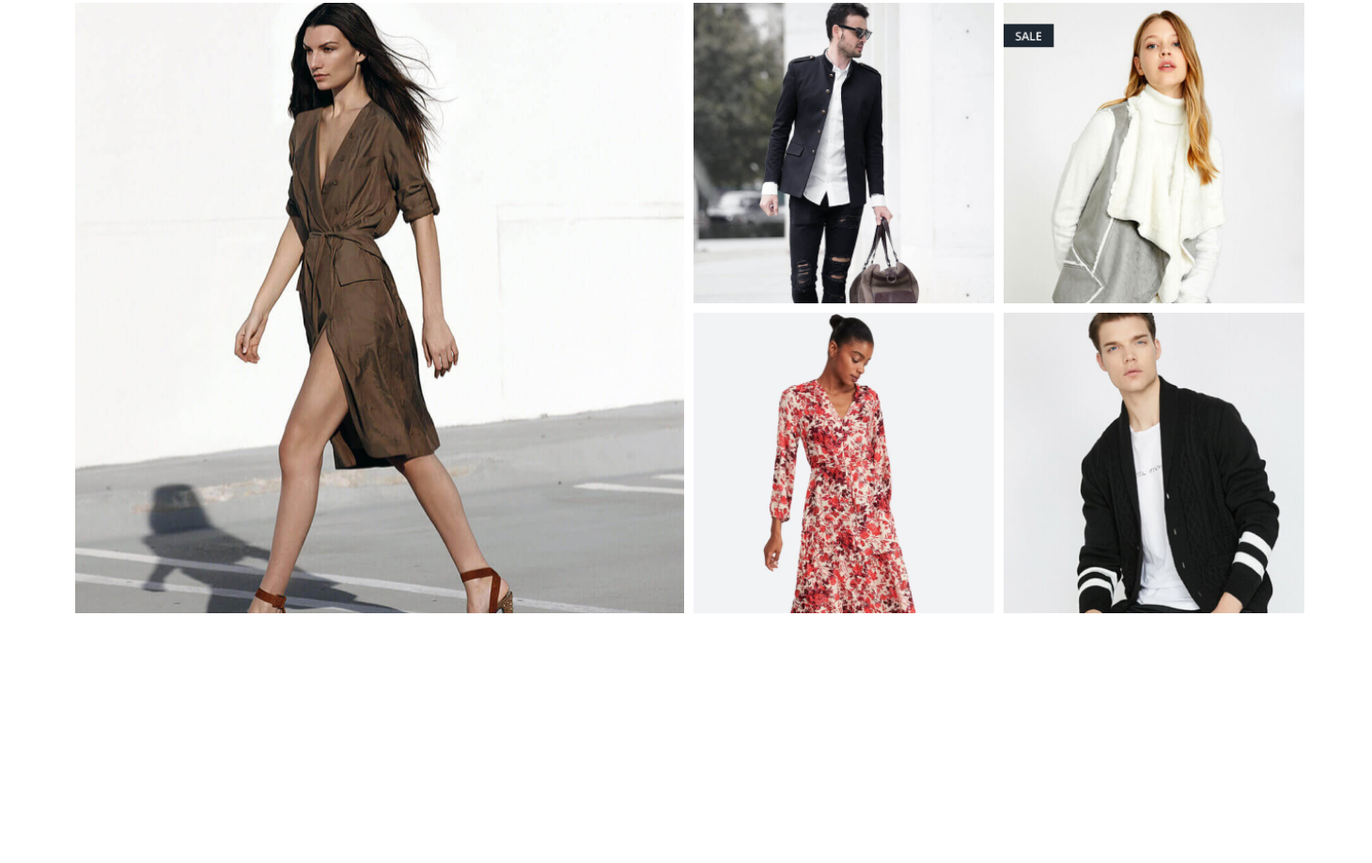
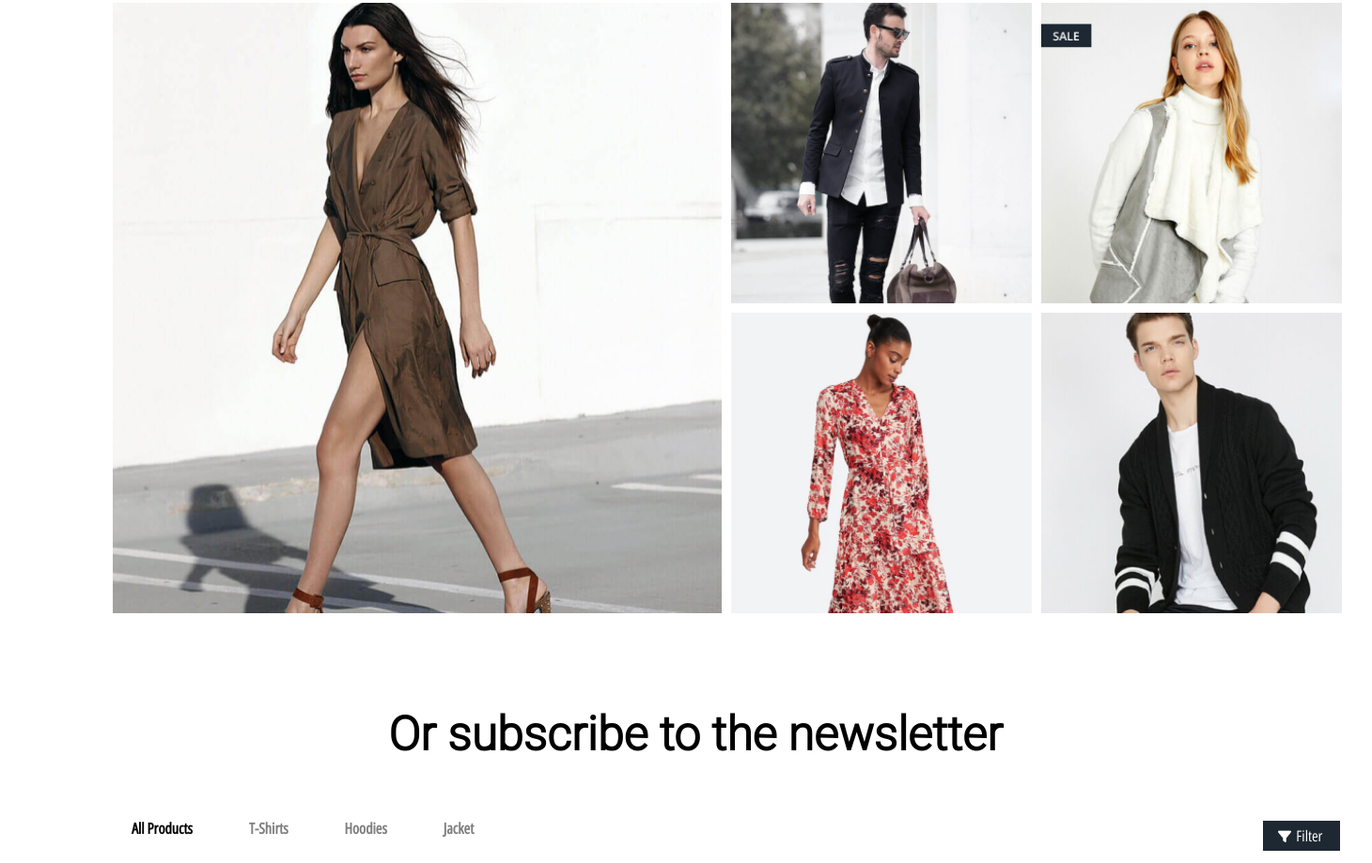
Before and after one commit to giobashvili1/sacavi87, a plain HTML site: page Landing Page/index.html in a window 1280 px wide. Shown: the part 974-1893 px from the top of the page at 94% size, 1460 px wide, since content can reach past the window. Before the commit the page ends 1627 px from the top, so only its background shows below. Drawn offline with Linux system fonts and the light colour scheme.

Commit message:
Add files via upload

```diff
--- a/Landing Page/index.html
+++ b/Landing Page/index.html
@@ -51,9 +51,15 @@
               Shop Now
             </button>
           </div>
+          <div class="Vector">
+            <img class="vec-img" src="./img/Vector.png" alt="">
+          </div>
+          <div class="frame"></div>
+
             <div class="col-girl">
               <img class="col-girl" src="./img/19.png" alt="">
             </div>
+
          </div>
        <div class="menu2">
         <div>
@@ -87,13 +93,23 @@
         </div>
 
       </div>
-
-
       </div>
+       </div>
+       <div class="price-cont">
+        <h1>Or subscribe to the newsletter</h1>
+        <div class="prices">
+      <h5>All Products</h5>
+      <h5  class="col-gr">T-Shirts</h5>
+      <h5  class="col-gr">Hoodies</h5>
+      <h5  class="col-gr">Jacket</h5>
+      <button class="btn">
+        <img src="./img/filter.png" alt="">
+        Filter
+      </button>
+  </div>
 
 
        </div>
-
         </div>
 
 
--- a/Landing Page/style.css
+++ b/Landing Page/style.css
@@ -17,8 +17,8 @@ body{
 .container-liquid{
     background: var(--Black-5, rgba(30, 40, 50, 0.05));
     height: 800px;
-    padding-left: 80px;
-    padding-right: 80px;
+    padding-left: 120px;
+    padding-right: 120px;
 
 }
 .container{
@@ -30,6 +30,7 @@ body{
    margin-top: auto;
     display: flex;
     justify-content: space-between;
+    width: 100%;
 }
 .btn-manual{
 
@@ -39,6 +40,7 @@ body{
 }
 .logo{
     margin-top: 20px;
+    margin-left: 150px;
 }
 
 ul{
@@ -81,7 +83,7 @@ li{
 }
 h6{
     color: var(--Dark, #000);
-    font-feature-settings: 'clig' off, 'liga' off;
+
     font-family: "opensans";
     font-size: 16px;
     font-style: normal;
@@ -93,7 +95,7 @@ h6{
 
 h3{
     color: var(--Dark, #000);
-    font-feature-settings: 'clig' off, 'liga' off;
+
     font-family: "robotto";
     font-size: 74px;
     font-style: normal;
@@ -104,13 +106,25 @@ h3{
 }
 p{
     color: var(--Dark, #000);
-    font-feature-settings: 'clig' off, 'liga' off;
+
     font-family: "roboto";
     font-size: 30px;
     font-style: normal;
     font-weight: 400;
     line-height: 55px;
     text-transform: capitalize;
+}
+.frame{
+    width: 424px;
+    height: 542px;
+    flex-shrink: 0;
+
+    border-radius: 160px 0px;
+    border: 2px solid var(--Dark-25, rgba(0, 0, 0, 0.25));
+    margin-top: 60px;
+    position: absolute;
+    right: 100px;
+
 }
 .col-btn{
     width: 231px;
@@ -122,13 +136,10 @@ p{
     gap: 8px;
     background: var(--Black, #1E2832);
     color: var(--White, #FFF);
-    font-feature-settings: 'clig' off, 'liga' off;
+
     font-family: "robotto";
     font-size: 29px;
-    font-style: normal;
-    font-weight: 400;
-    line-height: normal;
-    text-transform: capitalize;
+
 
     margin-top: 40px;
 }
@@ -138,6 +149,15 @@ p{
 .col-girl{
     margin-left: 50px;
     margin-top: 20px;
+    position: relative;
+
+
+
+}
+.vec-img{
+    position: absolute;
+    top: 300px;
+    right: 0;
 }
 /*      MENU2       */
 .menu2{
@@ -161,3 +181,56 @@ p{
 .crd{
     height: 320px;
 }
+/*  prices    */
+.price-cont{
+   margin-left: 200px;
+   margin-top: 100px;
+
+}
+h1{
+
+    color: var(--Dark, #000);
+    text-align: center;
+    font-family: "robotto";
+    font-size: 50px;
+    font-weight: 600;
+}
+.prices{
+    width: 1320px;
+    display: flex;
+   gap: 60px;
+   margin-left: -180px;
+
+}
+h5{
+    color: var(--Dark, #000);
+    font-family: "opensans";
+
+    font-size: 16px;
+    font-style: normal;
+    font-weight: 600;
+
+}
+.col-gr{
+    color: var(--Dark-50, rgba(0, 0, 0, 0.50));
+    font-family: "opensans";
+    font-size: 16px;
+    font-weight: 600;
+}
+
+.btn{
+    width: 82px;
+    height: 32px;
+    border: none;
+    margin-top: 30px;
+    margin-left: 780px;
+    display: flex;
+    padding: 5px 15px;
+    align-items: center;
+    gap: 4px;
+    background: var(--Black, #1E2832);
+    color: var(--White, #FFF);
+    font-family: "opensans";
+    font-size: 16px;
+
+}
```
